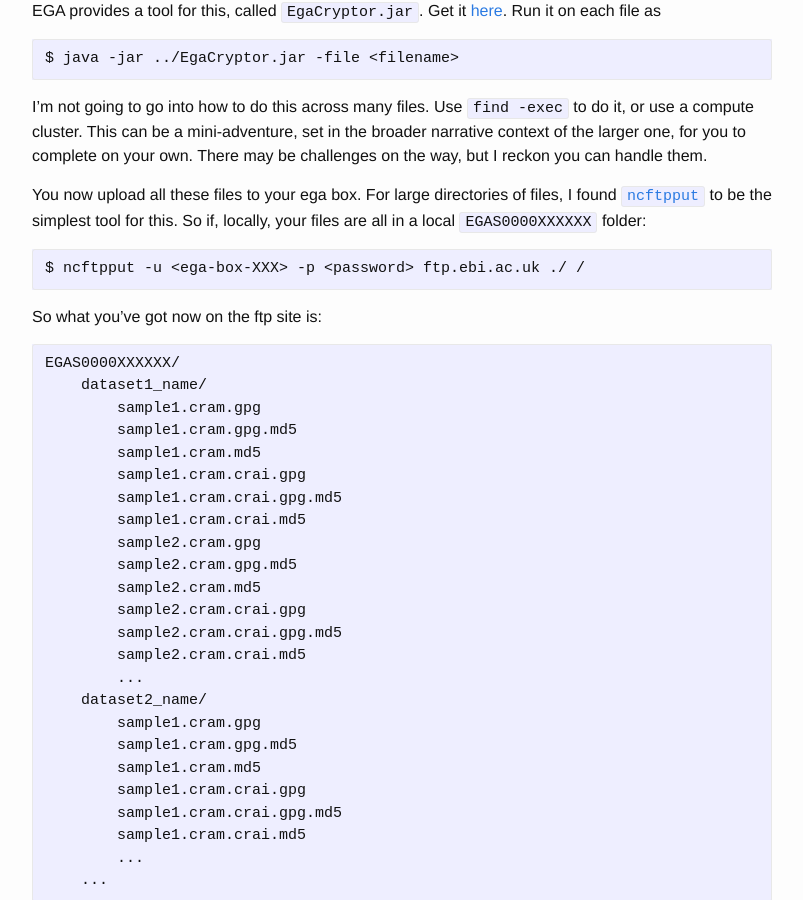
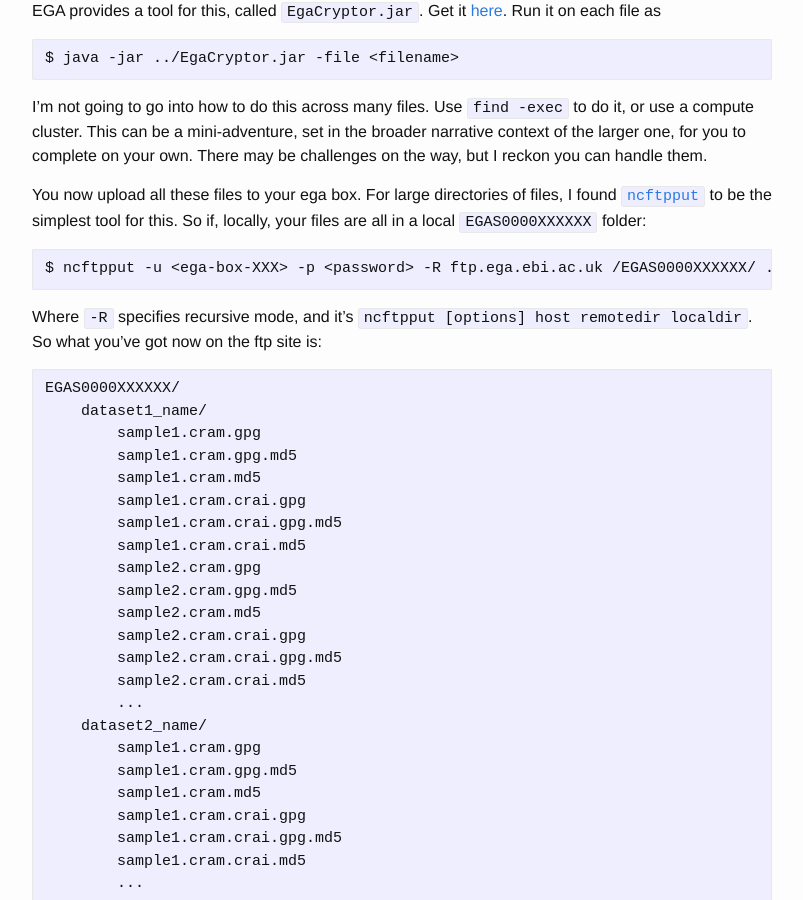
Before and after one commit to gavinband/gavinband.github.io, a Jekyll site: the page built from _posts/2019-05-02-Me_versus_the_European_Genome_Phenome_Archive_part_two.md, in a window 1280 px wide and 900 px high, scrolled down 1367 px. Shown: the whole window, without its empty margins (238-1041 px from the left). Built offline with Jekyll 4.4.1, drawn with Linux system fonts in a browser that asks for light colours.

Commit message:
Update EGA post

````diff
--- a/_posts/2019-05-02-Me_versus_the_European_Genome_Phenome_Archive_part_two.md
+++ b/_posts/2019-05-02-Me_versus_the_European_Genome_Phenome_Archive_part_two.md
@@ -75,8 +75,9 @@ You now upload all these files to your ega box. For large directories of files,
 files are all in a local `EGAS0000XXXXXX` folder:
 
 ```
-$ ncftpput -u <ega-box-XXX> -p <password> ftp.ebi.ac.uk ./ /
+$ ncftpput -u <ega-box-XXX> -p <password> -R ftp.ega.ebi.ac.uk /EGAS0000XXXXXX/ ./EGAS0000XXXXXX/
 ```
+Where `-R` specifies recursive mode, and it's `ncftpput [options] host remotedir localdir`.
 So what you've got now on the ftp site is:
 ```
 EGAS0000XXXXXX/
````
